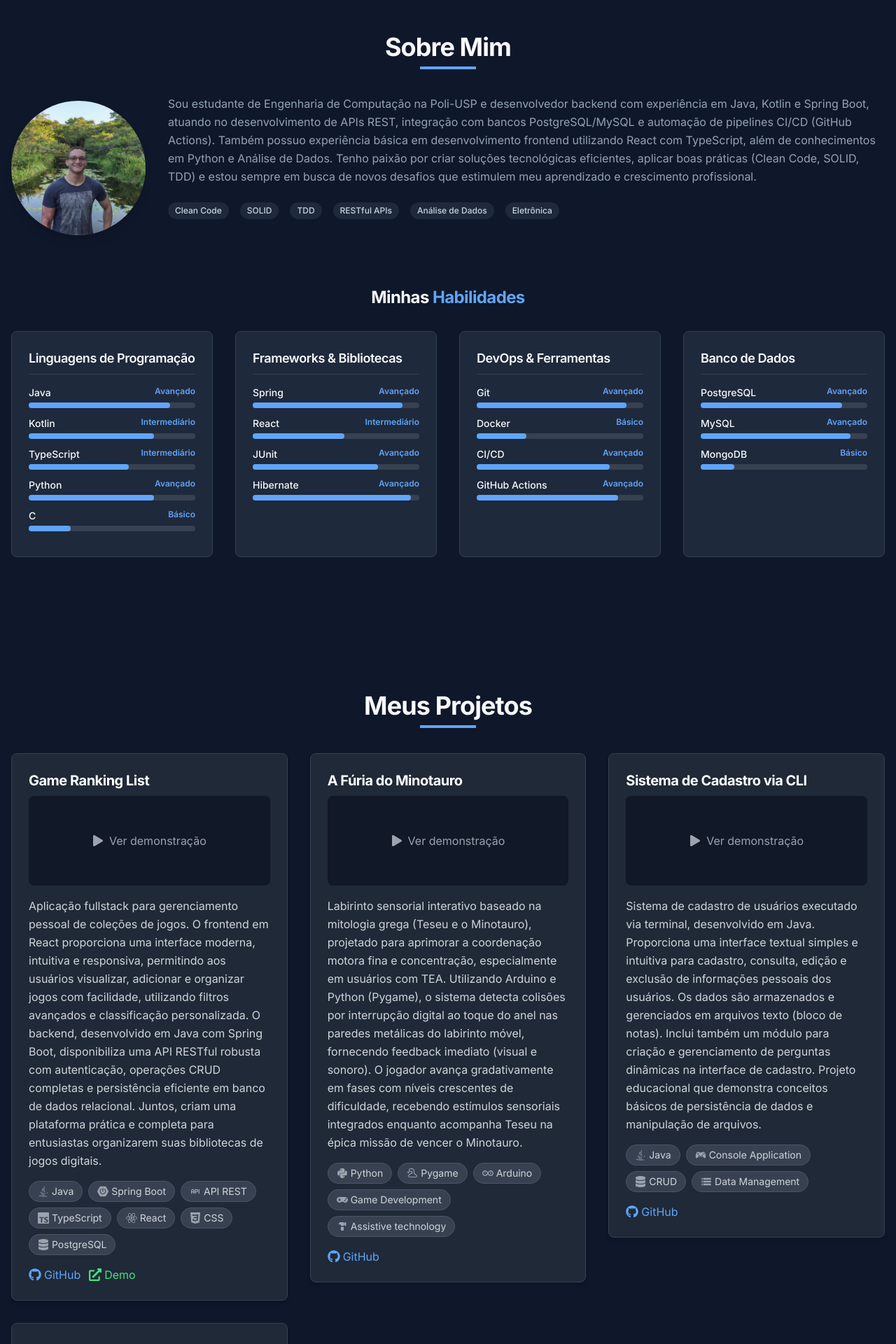
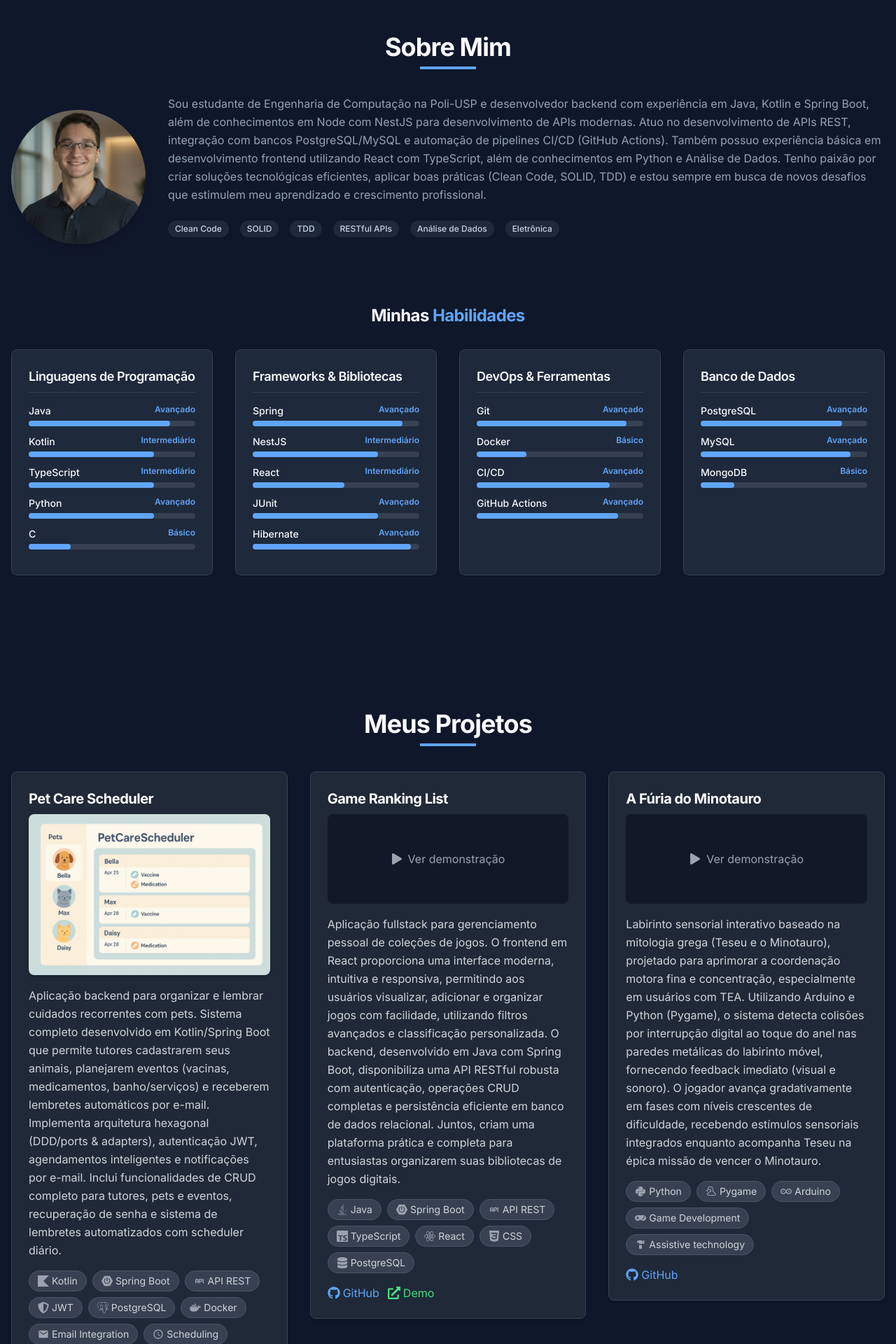
Before and after one commit to caiovilquer/portifolio, a React (Vite) app: page / in a window 1280 px wide. Shown: the part 1220-3140 px from the top of the page at 70% size. Built offline with nearby package versions, Linux system fonts and the light colour scheme.

Commit message:
feat: replace avatar image and update skill levels in About page; add new project details in Projects page

```diff
--- a/src/pages/About.tsx
+++ b/src/pages/About.tsx
@@ -1,6 +1,6 @@
 import React from "react";
 import { motion } from "framer-motion";
-import avatar from "../assets/avatar.jpeg";
+import avatar from "../assets/avatar.png";
 
 // Interface para os dados de habilidade
 interface Skill {
@@ -15,7 +15,7 @@ const skillCategories: { name: string; skills: Skill[] }[] = [
     skills: [
       { name: "Java", level: "Avançado", subLevel: 85 },
       { name: "Kotlin", level: "Intermediário", subLevel: 75 },
-      { name: "TypeScript", level: "Intermediário", subLevel: 60 },
+      { name: "TypeScript", level: "Intermediário", subLevel: 75 },
       { name: "Python", level: "Avançado", subLevel: 75 },
       { name: "C", level: "Básico", subLevel: 25 },
     ],
@@ -24,6 +24,7 @@ const skillCategories: { name: string; skills: Skill[] }[] = [
     name: "Frameworks & Bibliotecas",
     skills: [
       { name: "Spring", level: "Avançado", subLevel: 90 },
+      { name: "NestJS", level: "Intermediário", subLevel: 75 },
       { name: "React", level: "Intermediário", subLevel: 55 },
       { name: "JUnit", level: "Avançado", subLevel: 75 },
       { name: "Hibernate", level: "Avançado", subLevel: 95 },
@@ -143,14 +144,16 @@ const About: React.FC = () => (
           transition={{ duration: 0.5, delay: 0.2 }}
         >
           Sou estudante de Engenharia de Computação na Poli-USP e desenvolvedor
-          backend com experiência em Java, Kotlin e Spring Boot, atuando no
-          desenvolvimento de APIs REST, integração com bancos PostgreSQL/MySQL e
-          automação de pipelines CI/CD (GitHub Actions). Também possuo
-          experiência básica em desenvolvimento frontend utilizando React com
-          TypeScript, além de conhecimentos em Python e Análise de Dados. Tenho
-          paixão por criar soluções tecnológicas eficientes, aplicar boas
-          práticas (Clean Code, SOLID, TDD) e estou sempre em busca de novos
-          desafios que estimulem meu aprendizado e crescimento profissional.
+          backend com experiência em Java, Kotlin e Spring Boot, além de
+          conhecimentos em Node com NestJS para desenvolvimento de APIs
+          modernas. Atuo no desenvolvimento de APIs REST, integração com bancos
+          PostgreSQL/MySQL e automação de pipelines CI/CD (GitHub Actions).
+          Também possuo experiência básica em desenvolvimento frontend
+          utilizando React com TypeScript, além de conhecimentos em Python e
+          Análise de Dados. Tenho paixão por criar soluções tecnológicas
+          eficientes, aplicar boas práticas (Clean Code, SOLID, TDD) e estou
+          sempre em busca de novos desafios que estimulem meu aprendizado e
+          crescimento profissional.
         </motion.p>
 
         {/* Substituímos as tags estáticas por uma seção de skills */}
--- a/src/pages/Projects.tsx
+++ b/src/pages/Projects.tsx
@@ -15,20 +15,62 @@ import {
   SiCss3,
   SiArduino,
   SiC,
+  SiKotlin,
+  SiPostgresql,
+  SiDocker,
 } from "react-icons/si";
 import { TbApi } from "react-icons/tb";
 import { GiConsoleController } from "react-icons/gi";
-import { MdStorage, MdHardware } from "react-icons/md";
+import {
+  MdStorage,
+  MdHardware,
+  MdPets,
+  MdSchedule,
+  MdEmail,
+} from "react-icons/md";
 import { VscSnake } from "react-icons/vsc";
+import { FaShieldAlt } from "react-icons/fa";
 
 // Importar os vídeos MP4
 import gameListDemo from "../assets/mp4/game-list-demo.mp4";
 import minotauroDemo from "../assets/mp4/minotauro-demo.mp4";
 import cadastroDemo from "../assets/mp4/cadastro-demo.mp4";
 
+// Importar imagens dos projetos
+import petcareImage from "../assets/images/petcare-image.png";
+
 const projects: Project[] = [
   {
     id: 1,
+    title: "Pet Care Scheduler",
+    description:
+      "Aplicação backend para organizar e lembrar cuidados recorrentes com pets. Sistema completo desenvolvido em Kotlin/Spring Boot que permite tutores cadastrarem seus animais, planejarem eventos (vacinas, medicamentos, banho/serviços) e receberem lembretes automáticos por e-mail. Implementa arquitetura hexagonal (DDD/ports & adapters), autenticação JWT, agendamentos inteligentes e notificações por e-mail. Inclui funcionalidades de CRUD completo para tutores, pets e eventos, recuperação de senha e sistema de lembretes automatizados com scheduler diário.",
+    tech: [
+      "Kotlin",
+      "Spring Boot",
+      "API REST",
+      "JWT",
+      "PostgreSQL",
+      "Docker",
+      "Email Integration",
+      "Scheduling",
+    ],
+    techIcons: {
+      Kotlin: SiKotlin,
+      "Spring Boot": SiSpringboot,
+      "API REST": TbApi,
+      JWT: FaShieldAlt,
+      PostgreSQL: SiPostgresql,
+      Docker: SiDocker,
+      "Email Integration": MdEmail,
+      Scheduling: MdSchedule,
+    },
+    githubUrl: "https://github.com/caiovilquer/pet-care-schedule",
+    demoUrl: "https://petcare.vilquer.dev/",
+    demoImage: petcareImage,
+  },
+  {
+    id: 2,
     title: "Game Ranking List",
     description:
       "Aplicação fullstack para gerenciamento pessoal de coleções de jogos. O frontend em React proporciona uma interface moderna, intuitiva e responsiva, permitindo aos usuários visualizar, adicionar e organizar jogos com facilidade, utilizando filtros avançados e classificação personalizada. O backend, desenvolvido em Java com Spring Boot, disponibiliza uma API RESTful robusta com autenticação, operações CRUD completas e persistência eficiente em banco de dados relacional. Juntos, criam uma plataforma prática e completa para entusiastas organizarem suas bibliotecas de jogos digitais.",
@@ -56,7 +98,7 @@ const projects: Project[] = [
     demoVideo: gameListDemo,
   },
   {
-    id: 2,
+    id: 3,
     title: "A Fúria do Minotauro",
     description:
       "Labirinto sensorial interativo baseado na mitologia grega (Teseu e o Minotauro), projetado para aprimorar a coordenação motora fina e concentração, especialmente em usuários com TEA. Utilizando Arduino e Python (Pygame), o sistema detecta colisões por interrupção digital ao toque do anel nas paredes metálicas do labirinto móvel, fornecendo feedback imediato (visual e sonoro). O jogador avança gradativamente em fases com níveis crescentes de dificuldade, recebendo estímulos sensoriais integrados enquanto acompanha Teseu na épica missão de vencer o Minotauro.",
@@ -79,7 +121,7 @@ const projects: Project[] = [
     demoVideo: minotauroDemo,
   },
   {
-    id: 3,
+    id: 4,
     title: "Sistema de Cadastro via CLI",
     description:
       "Sistema de cadastro de usuários executado via terminal, desenvolvido em Java. Proporciona uma interface textual simples e intuitiva para cadastro, consulta, edição e exclusão de informações pessoais dos usuários. Os dados são armazenados e gerenciados em arquivos texto (bloco de notas). Inclui também um módulo para criação e gerenciamento de perguntas dinâmicas na interface de cadastro. Projeto educacional que demonstra conceitos básicos de persistência de dados e manipulação de arquivos.",
@@ -95,7 +137,7 @@ const projects: Project[] = [
     demoVideo: cadastroDemo,
   },
   {
-    id: 4,
+    id: 5,
     title: "Geladeira com Peltier",
     description:
       "Mini geladeira inteligente usando pastilha Peltier. O microcontrolador MSP430 é responsável por gerenciar o funcionamento do sistema, controlando a temperatura interna e o acionamento do módulo Peltier conforme necessário. Ademais, é possível selecionar a opção de temporizar o funcionamento da geladeira, isto é setar um horário para ligá-la e/ou desligá-la Projeto de hardware que demonstra a aplicação de efeito termoelétrico para refrigeração em escala reduzida.",
```
Also changed, not shown: src/assets/avatar.jpeg (deleted), src/assets/avatar.png (added).
